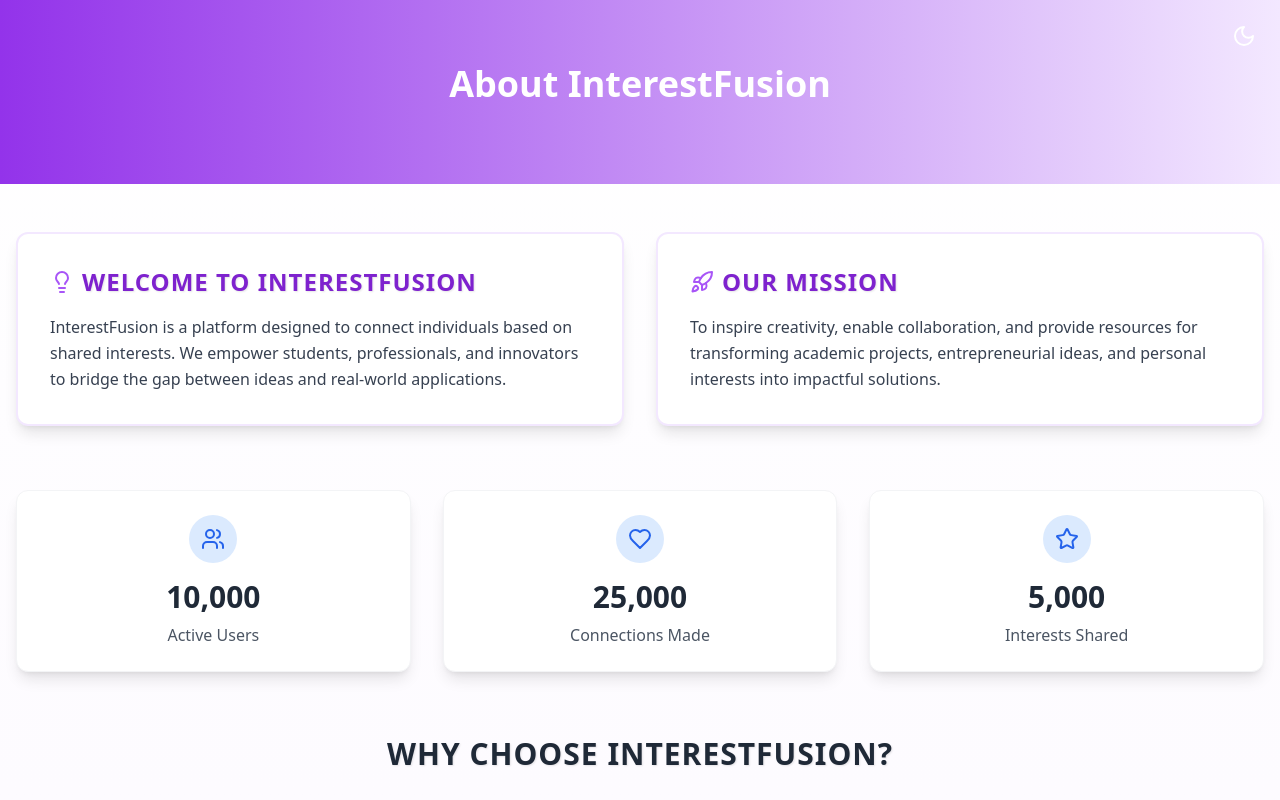
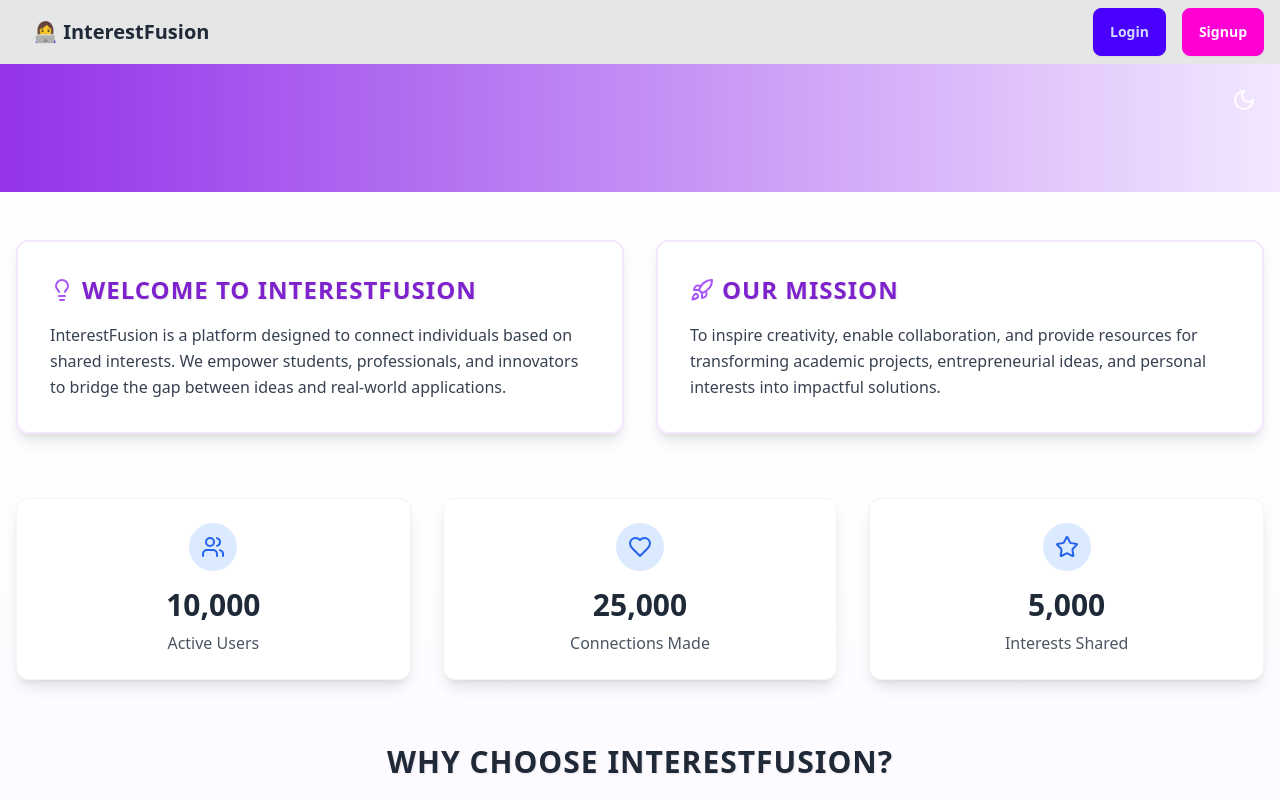
Before and after one commit to tarun824/HackThisFall_InterestFusion, a React (Vite) app in the folder frontend/: page /about in a window 1280 px wide. Shown: the top 800 px of the page. Built offline with nearby package versions, Linux system fonts and the light colour scheme; no server answers.

Commit message:
feat: added some major navbar changes and fixtures
Signed-off-by: Arya Pratap Singh <notaryasingh@gmail.com>

```diff
--- a/frontend/src/App.jsx
+++ b/frontend/src/App.jsx
@@ -50,19 +50,6 @@ function App() {
             {/* Separate layout for LandingPage */}
             <Route path="/" element={<LandingPage />} />
 
-            {/* About Page */}
-            <Route path="/about" element={<About />} />
-            <Route path="/contact" element={<Contact />} />
-            <Route path="/services/groups" element={<StudyGroup />} />
-            <Route path="/services/events" element={<CommunityEvents/>} />
-            <Route path="/services/matching" element={<InterestMatching />} />
-            <Route path="/support" element={<SupportPage />} />
-            <Route path="/blog" element={<Blog />} />
-            <Route path="/faq" element={<FAQ />} />
-            <Route path="/privacy" element={<PrivacyPolicy/>}></Route>
-            <Route path="/terms" element={<TermsOfService/>}></Route>
-
-
             {/* Parent Route with NavBar and Footer */}
             <Route element={<Body />}>
               <Route path="home" element={<Feed />} />
@@ -70,15 +57,27 @@ function App() {
               <Route path="profile" element={<Profile />} />
               <Route path="connections" element={<Connections />} />
               <Route path="requests" element={<Requests />} />
+              <Route path="chat" element={<Chat />} />
+
+              {/* Move these routes under Body layout */}
+              <Route path="about" element={<About />} />
+              <Route path="contact" element={<Contact />} />
+              <Route path="services/groups" element={<StudyGroup />} />
+              <Route path="services/events" element={<CommunityEvents/>} />
+              <Route path="services/matching" element={<InterestMatching />} />
+              <Route path="support" element={<SupportPage />} />
+              <Route path="blog" element={<Blog />} />
+              <Route path="faq" element={<FAQ />} />
+              <Route path="privacy" element={<PrivacyPolicy/>} />
+              <Route path="terms" element={<TermsOfService/>} />
+              <Route path="community" element={<Community/>} />
             </Route>
-            <Route path="chat" element={<Chat />} />
+
             <Route path="*" element={<PageNotFound />} />
-            <Route path="/community" element= {<Community/>} />
           </Routes>
         </BrowserRouter>
       </Provider>
       <CursorTrail/>
-
     </>
   );
 }
--- a/frontend/src/components/About.jsx
+++ b/frontend/src/components/About.jsx
@@ -70,7 +70,7 @@ const About = () => {
 
   return (
     <div className={`min-h-screen ${isDark ? 'bg-gradient-to-b from-gray-900 to-purple-900' : 'bg-gradient-to-b from-white to-purple-50'}`}>
-      <motion.header
+      <motion.div
         className={`${isDark ? 'bg-gradient-to-r from-purple-900 to-purple-800' : 'bg-gradient-to-r from-purple-600 to-purple-100'} text-white py-16 relative`}
         initial={{ opacity: 0, y: -20 }}
         animate={{ opacity: 1, y: 0 }}
@@ -84,15 +84,7 @@ const About = () => {
         >
           {isDark ? <Sun className="w-6 h-6" /> : <Moon className="w-6 h-6" />}
         </motion.button>
-        <motion.h1
-          className="text-4xl font-bold mb-4 text-center"
-          initial={{ scale: 0.9 }}
-          animate={{ scale: 1 }}
-          transition={{ duration: 0.5 }}
-        >
-          About InterestFusion
-        </motion.h1>
-      </motion.header>
+      </motion.div>
 
       <div className="container mx-auto px-4 py-12">
         <div className="grid grid-cols-1 md:grid-cols-2 gap-8 mb-16">
--- a/frontend/src/components/Body.jsx
+++ b/frontend/src/components/Body.jsx
@@ -33,11 +33,11 @@ const Body = () => {
   }, []);
 
   return (
-    <div className="flex flex-col h-screen justify-between">
-      <>
-        <NavBar2 />
+    <div className="flex flex-col min-h-screen">
+      <NavBar2 />
+      <main className="flex-grow">
         <Outlet />
-      </>
+      </main>
       <Footer />
     </div>
   );
```
